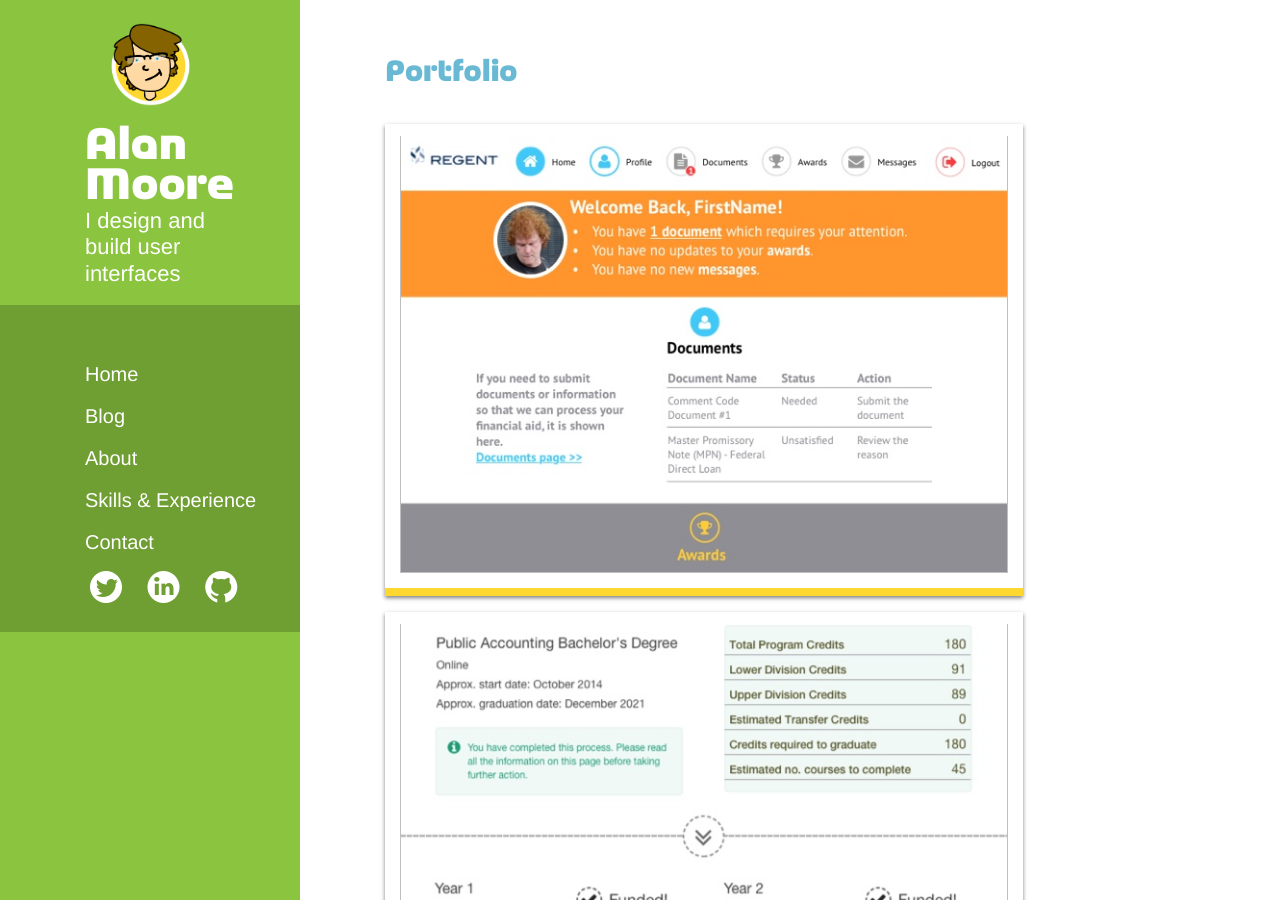
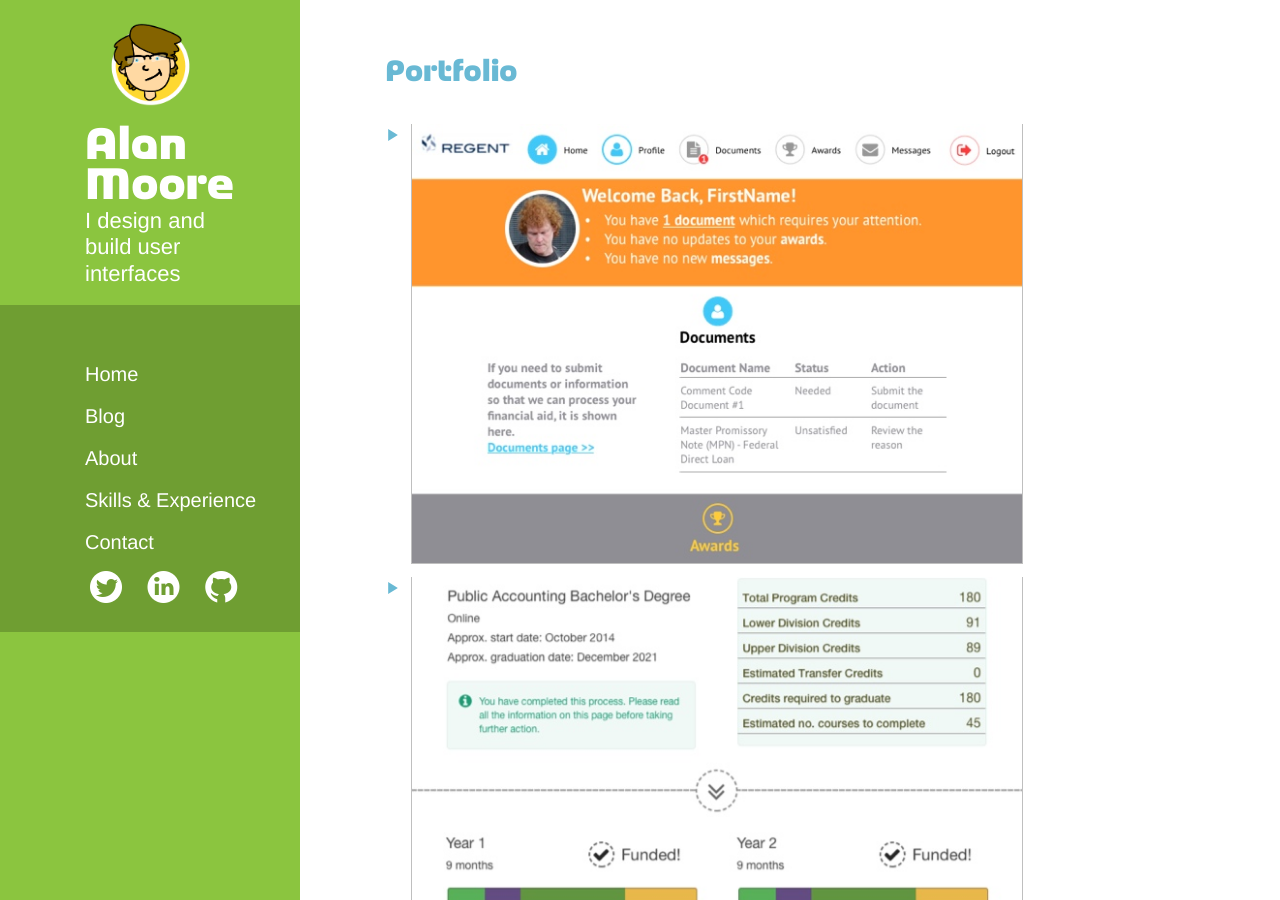
Before and after one commit to alanmoore/alanmoore.github.io, a Jekyll site: the page built from alt.html, in a window 1280 px wide and 900 px high. Built offline with Jekyll 4.4.1, drawn with Linux system fonts in a browser that asks for light colours; nearby versions of some CDN libraries; some web fonts are replaced.

Commit message:
Cleaning up list types

```diff
--- a/alt.html
+++ b/alt.html
@@ -5,11 +5,11 @@ title: Work by
 order: 1
 ---
 <h3 class="title">Portfolio</h3>
-<ul class="cards">
+<ul class="blog-list">
     {% for post in site.posts %}
         {% if (post.type == 'portfolio') and post.promote  %}
            {% if post.header_image %}
-           <li class="card  animated  bounceInUp">
+           <li class="">
               <a href="/{{ post.permalink }}">
                 <img src="{{ site.imageurl }}/headers/{{ post.header_image }}"
                         alt="{{ post.site_name }}" class="card__image" />
@@ -20,10 +20,10 @@ order: 1
     {% endfor %}
 </ul>
 <h3 class="title">UX / UI Concepts</h3>
-<ul class="cards">
+<ul class="blog-list">
         {% for post in site.posts %}
             {% if post.type == 'post' %}
-            <li class="card  animated  bounceInUp">
+            <li class="">
                 <header class="card__header">
                     <time datetime="{{ post.date }}" class="circle  circle--date  drop-shadow
                         text-shadow">{{ post.month }}</time>
@@ -52,7 +52,7 @@ order: 1
 <ul class="blog-list">
     {% for post in site.posts %}
         {% if post.type == 'words' %}
-            <li class="blog-post  animated  bounceInUp">
+            <li class="blog-post">
                 <h4 class="title">{{ post.title }} </h4>
                 <p><strong><time datetime="{{ post.date }}">{{ post.month }}</time> </strong><br />
                    {{ post.intro }} </p>
@@ -63,11 +63,11 @@ order: 1
     {% endfor %}
 </ul>
 <h3 class="title">Older Work</h3>
-<ul class="cards">
+<ul class="blog-list">
     {% for post in site.posts %}
         {% if (post.type == 'portfolio') and post.promote and post.older  %}
            {% if post.header_image %}
-           <li class="card  animated  bounceInUp">
+           <li class="">
               <a href="/{{ post.permalink }}">
                 <img src="{{ site.imageurl }}/headers/{{ post.header_image }}"
                         alt="{{ post.site_name }}" class="card__image" />
```
